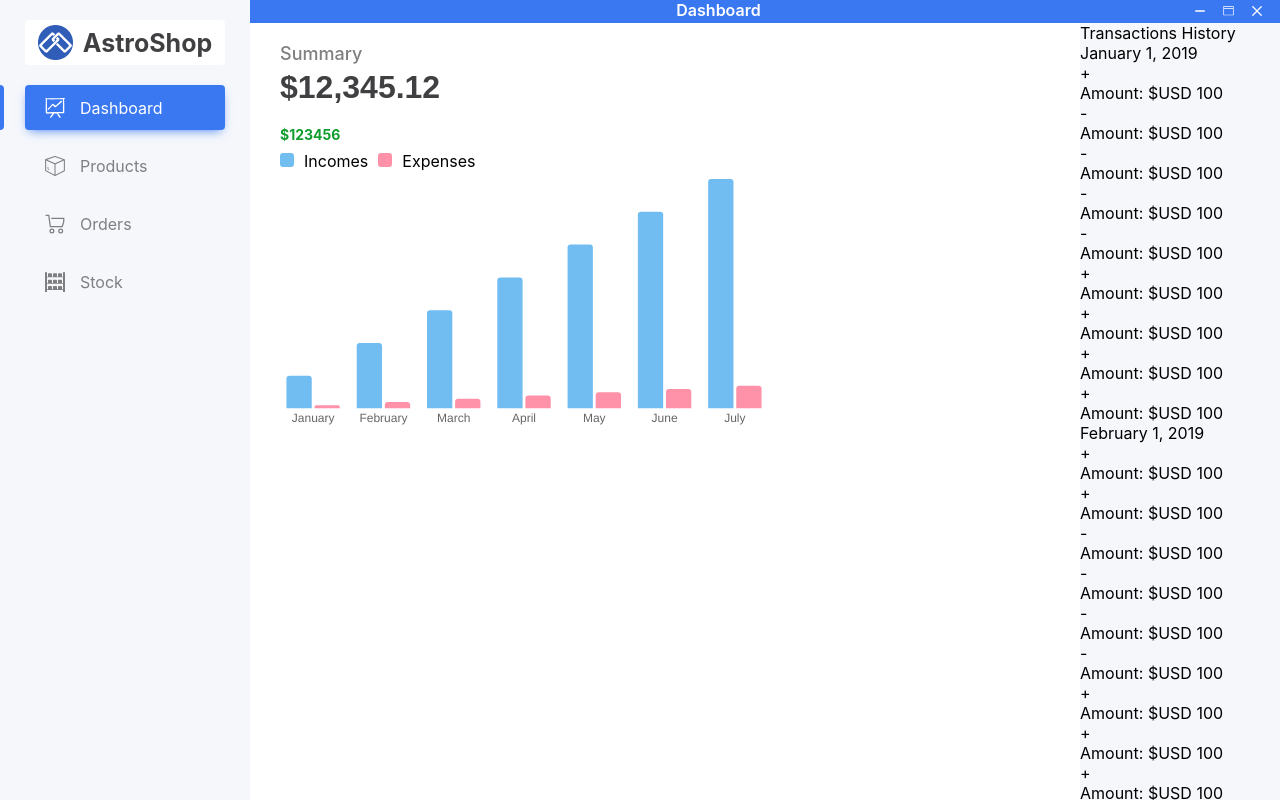
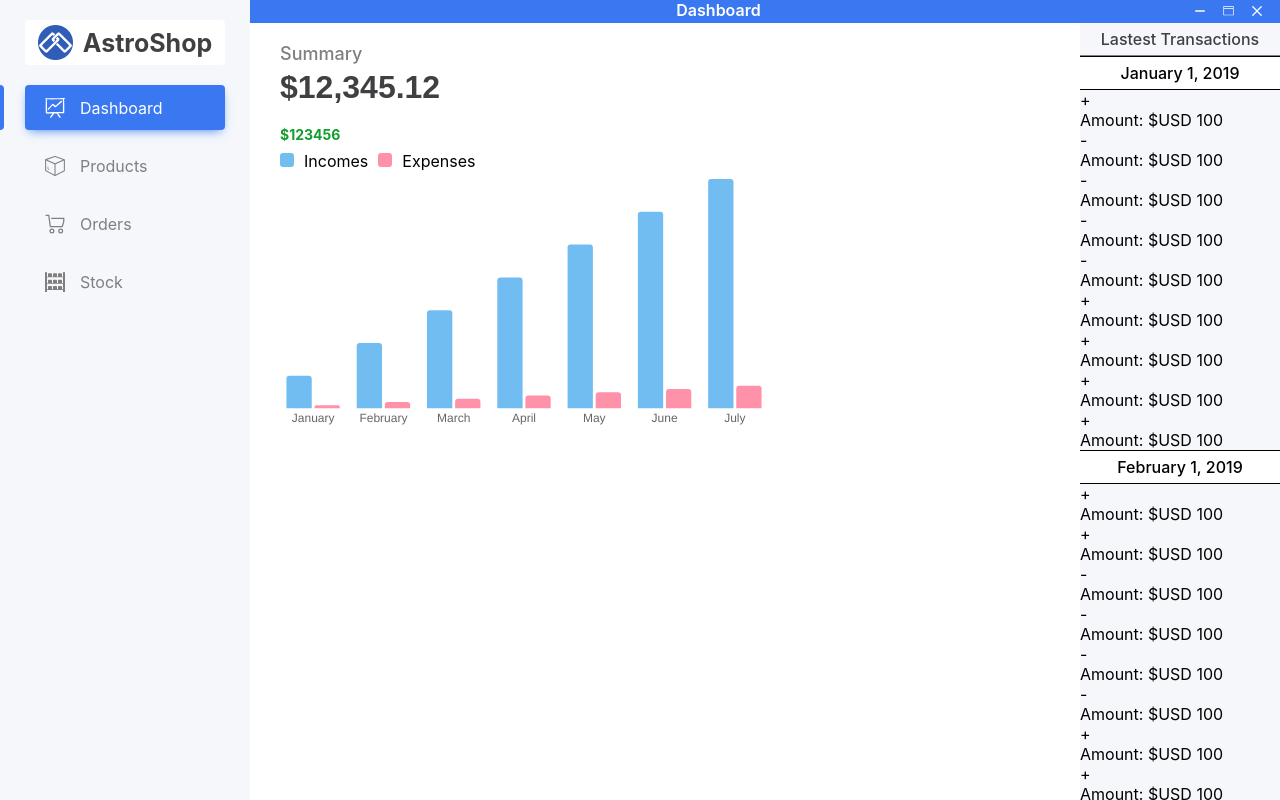
Before and after one commit to sebas-pena/store, a React (Create React App) app in the folder management-app/: page / in a window 1280 px wide. Built offline with nearby package versions, Linux system fonts and the light colour scheme.

Commit message:
avance historial transacciones

```diff
--- a/management-app/main.js
+++ b/management-app/main.js
@@ -5,7 +5,6 @@ const createWindow = () => {
   const win = new BrowserWindow({
     width: 800,
     height: 600,
-		frame: false,
     webPreferences: {
       nodeIntegration: false,
       contextIsolation: true,
--- a/management-app/src/components/aside/aside.css
+++ b/management-app/src/components/aside/aside.css
@@ -3,7 +3,7 @@
     flex-direction: column;
     height: 100%;
     width: 250px;
-    background-color: var( --light-grey);
+    background-color: var( --light-gray);
     user-select: none;
   }
 
--- a/management-app/src/components/aside/asideitem.css
+++ b/management-app/src/components/aside/asideitem.css
@@ -8,7 +8,7 @@
     gap: 15px;
     padding-left: 20px;
     height: 45px;
-    color: var(--grey);
+    color: var(--gray);
     border-radius: 4px;
     margin: 0 25px;
 }
@@ -20,7 +20,7 @@
     line-height: 1;
 }
 .aside-item__btn > svg > *{
-    fill: var(--grey);
+    fill: var(--gray);
 }
 .aside-item__btn.active{
     background-color: var(--primary);
--- a/management-app/src/components/aside/asidemarca.css
+++ b/management-app/src/components/aside/asidemarca.css
@@ -14,5 +14,5 @@
 }
 .aside-marca__name{
     font-size: 25px;
-    color: var(--dark-grey);
+    color: var(--dark-gray);
 }
--- a/management-app/src/components/charts/sales-expenses/sales-expenses-chart.css
+++ b/management-app/src/components/charts/sales-expenses/sales-expenses-chart.css
@@ -9,7 +9,7 @@
     margin-left: 10px;
     font-size:18px;
     font-weight: 500;
-    color: var(--grey);
+    color: var(--gray);
 }
 
 .sales-expenses-chart__info {
@@ -23,7 +23,7 @@
 .sales-expenses-chart__balance{
     margin: 5px 0 20px 10px;
     font-size: 32px;
-    color: var(--dark-grey);
+    color: var(--dark-gray);
     font-weight: bold;
     font-family: Arial, Helvetica, sans-serif;
 }
--- /dev/null
+++ b/management-app/src/components/latest-transactions/TransactionsHistory.jsx
@@ -0,0 +1,43 @@
+import { parseTimestamp } from "../../helpers/parseTimestamp"
+
+import { transactionsHistoryMock } from "../../mocks/transactionsHistory"
+import "./latesttransactions.css"
+
+const LatestTransactions = () => {
+  return (
+    <div className="latest-transactions__ctn">
+      <header className="latest-transactions__header">
+        <p>Lastest Transactions</p>
+      </header>
+      <ul className="latest-transactions__list">
+        {transactionsHistoryMock.map((day, index) => {
+          return (
+            <li key={day.timestamp}>
+              <header className="latest-transactions__day">
+                <p>{parseTimestamp.getMouthDayYear(day.timestamp)}</p>
+              </header>
+              <ul>
+                {day.transactions.map((transaction) => {
+                  return (
+                    <li
+                      key={transaction.timestamp}
+                      className="latest-transactions__item"
+                    >
+                      <p>{transaction.type === "income" ? "+" : "-"}</p>
+                      <p>
+                        Amount: $
+                        {transaction.currency + " " + transaction.amount}
+                      </p>
+                    </li>
+                  )
+                })}
+              </ul>
+            </li>
+          )
+        })}{" "}
+      </ul>
+    </div>
+  )
+}
+
+export default LatestTransactions
--- /dev/null
+++ b/management-app/src/components/latest-transactions/latesttransactions.css
@@ -0,0 +1,29 @@
+.latest-transactions__ctn{
+  display: flex;
+  flex-direction: column;
+  width: 200px;
+  background-color: var(--light-gray);
+}
+
+.latest-transactions__header{
+  padding: 6px 0;
+  text-align: center;
+  border-bottom: 1px solid var(--gray);
+  font-weight: 500;
+  color: var(--dark-gray);
+}
+.latest-transactions__list{
+  flex: 1 0 ;
+  flex-basis: 0;
+  overflow: auto;
+}
+
+.latest-transactions__day{
+  padding: 6px 0;
+  background-color: #fff;
+  border-top: 1px solid black;
+  border-bottom: 1px solid black;
+  font-family: -apple-system, BlinkMacSystemFont, 'Segoe UI', Roboto, Oxygen, Ubuntu, Cantarell, 'Open Sans', 'Helvetica Neue', sans-serif;
+  text-align: center;
+  font-weight: 500;
+}
--- a/management-app/src/components/transactions-history/TransactionsHistory.jsx
+++ /dev/null
@@ -1,43 +0,0 @@
-import { parseTimestamp } from "../../helpers/parseTimestamp"
-
-import { transactionsHistoryMock } from "../../mocks/transactionsHistory"
-import "./transactions-history.css"
-
-const TransactionsHistory = () => {
-	return (
-		<div className="transactions-history__ctn">
-			<header className="transactions-history__header">
-				<p>Transactions History</p>
-			</header>
-			<ul className="transactions-history__list">
-				{transactionsHistoryMock.map((day, index) => {
-					return (
-						<li key={day.timestamp}>
-							<header className="transactions-history__day">
-								<p>{parseTimestamp.getMouthDayYear(day.timestamp)}</p>
-							</header>
-							<ul>
-								{day.transactions.map((transaction) => {
-									return (
-										<li
-											key={transaction.timestamp}
-											className="transactions-history__item"
-										>
-											<p>{transaction.type === "income" ? "+" : "-"}</p>
-											<p>
-												Amount: $
-												{transaction.currency + " " + transaction.amount}
-											</p>
-										</li>
-									)
-								})}
-							</ul>
-						</li>
-					)
-				})}{" "}
-			</ul>
-		</div>
-	)
-}
-
-export default TransactionsHistory
--- a/management-app/src/components/transactions-history/transactions-history.css
+++ /dev/null
@@ -1,4 +0,0 @@
-.transactions-history__ctn{
-  width: 200px;
-  background-color: var(--light-grey);
-}
--- a/management-app/src/index.css
+++ b/management-app/src/index.css
@@ -1,10 +1,10 @@
 :root{
   --primary: #3A78F2;
   --light-blue:#80A2DC;
-  --light-grey: #F5F7FB;
-  --grey: #7f7f81;
+  --light-gray: #F5F7FB;
+  --gray: #7f7f81;
   --light-green: #8BD499;
-  --dark-grey: #404043;
+  --dark-gray: #404043;
   --light-red:#E78A8B;
 }
 
@@ -28,11 +28,13 @@ body {
   height: 100vh;
   overflow: hidden;
   width: 100vw;
+  background-color: #fff;
 }
 
 #root > .App > .app__ctn{
   flex: 1;
-
+  display: flex;
+  flex-direction: column;
 }
 
 button{
@@ -49,3 +51,23 @@ ol, ul{
 a:link{
   text-decoration: none;
 }
+
+/* width */
+::-webkit-scrollbar {
+  width: 3px;
+}
+
+/* Track */
+::-webkit-scrollbar-track {
+  background: #ffffff;
+}
+
+/* Handle */
+::-webkit-scrollbar-thumb {
+  background: rgb(190, 190, 190);
+}
+
+/* Handle on hover */
+::-webkit-scrollbar-thumb:hover {
+  background: rgb(141, 141, 141);
+}
--- a/management-app/src/mocks/transactionsHistory.js
+++ b/management-app/src/mocks/transactionsHistory.js
@@ -28,7 +28,7 @@ export const transactionsHistoryMock = [
         amount: "100",
         currency: "USD",
         method: "card",
-				status: "success",
+        status: "denied",
         description: "Withdraw from account",
         timestamp: "2019-01-01T00:03:00.000Z",
       },
@@ -38,7 +38,7 @@ export const transactionsHistoryMock = [
         amount: "100",
         currency: "USD",
         method: "card",
-				status: "success",
+        status: "denied",
         description: "Withdraw from account",
         timestamp: "2019-01-01T00:04:00.000Z",
       },
@@ -162,7 +162,7 @@ export const transactionsHistoryMock = [
         type: "income",
         amount: "100",
         currency: "USD",
-				status: "success",
+        status: "denied",
         method: "card",
         description: "Deposit to account",
         timestamp: "2019-01-01T00:16:00.000Z",
@@ -182,7 +182,7 @@ export const transactionsHistoryMock = [
         type: "income",
         amount: "100",
         currency: "USD",
-				status: "success",
+        status: "denied",
         method: "card",
         description: "Deposit to account",
         timestamp: "2019-01-01T00:18:00.000Z",
--- a/management-app/src/pages/DashboardPage.jsx
+++ b/management-app/src/pages/DashboardPage.jsx
@@ -1,5 +1,5 @@
 import SalesExpensesChart from "../components/charts/sales-expenses/SalesExpensesChart"
-import TransactionsHistory from "../components/transactions-history/TransactionsHistory"
+import LatestTransactions from "../components/latest-transactions/TransactionsHistory"
 import { totalSalesMock } from "../mocks/totalsales"
 import "./dashboard-page.css"
 const DashboardPage = () => {
@@ -8,7 +8,7 @@ const DashboardPage = () => {
       <main className="dashboard__main-ctn">
         <SalesExpensesChart period={"lastyear"} {...totalSalesMock} />
       </main>
-			<TransactionsHistory />
+      <LatestTransactions />
     </div>
   )
 }
```
Also changed, not shown: management-app/src/assets/svg/card.svg (added), management-app/src/assets/svg/cash.svg (added). Lines whose indentation alone changed are shown as unchanged.
